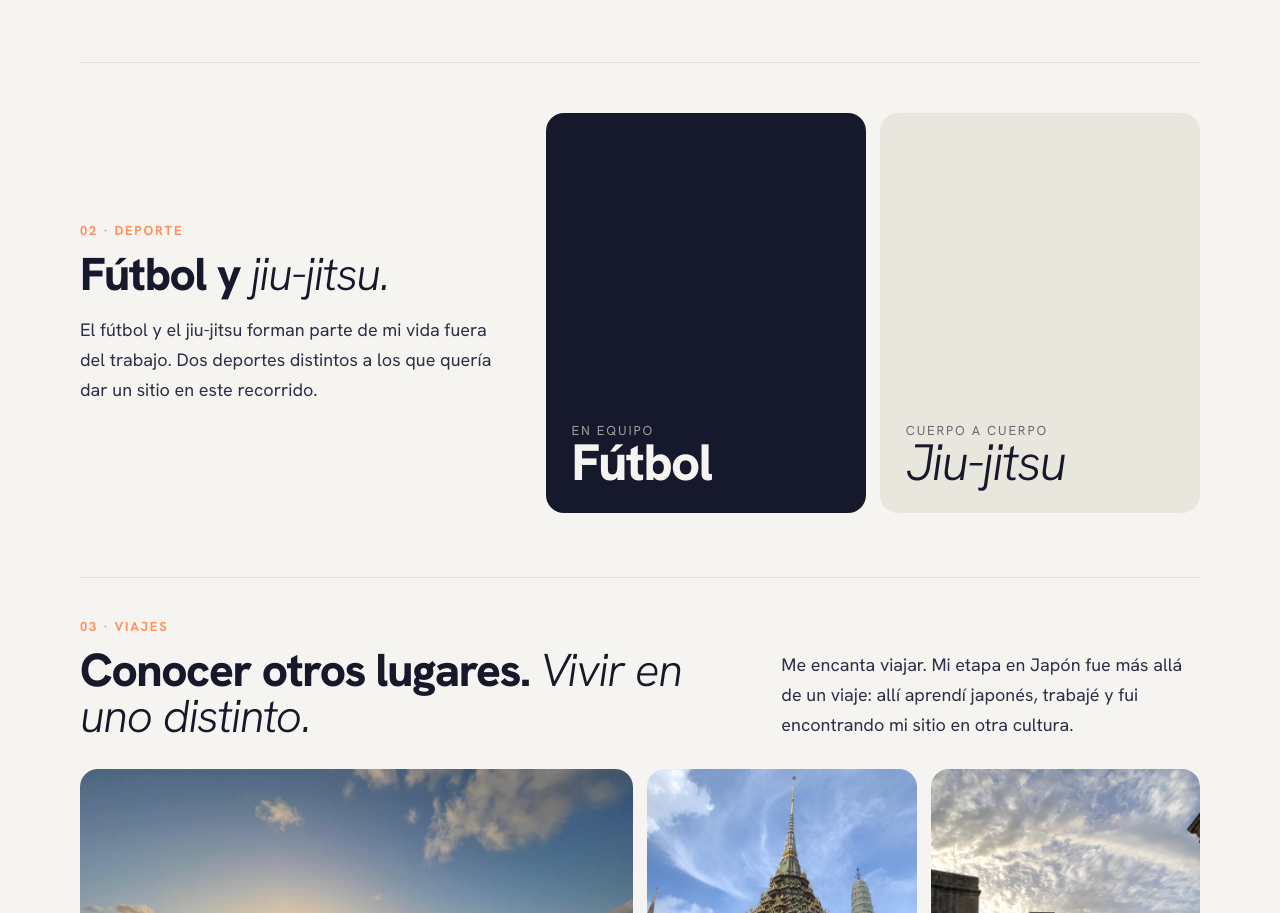
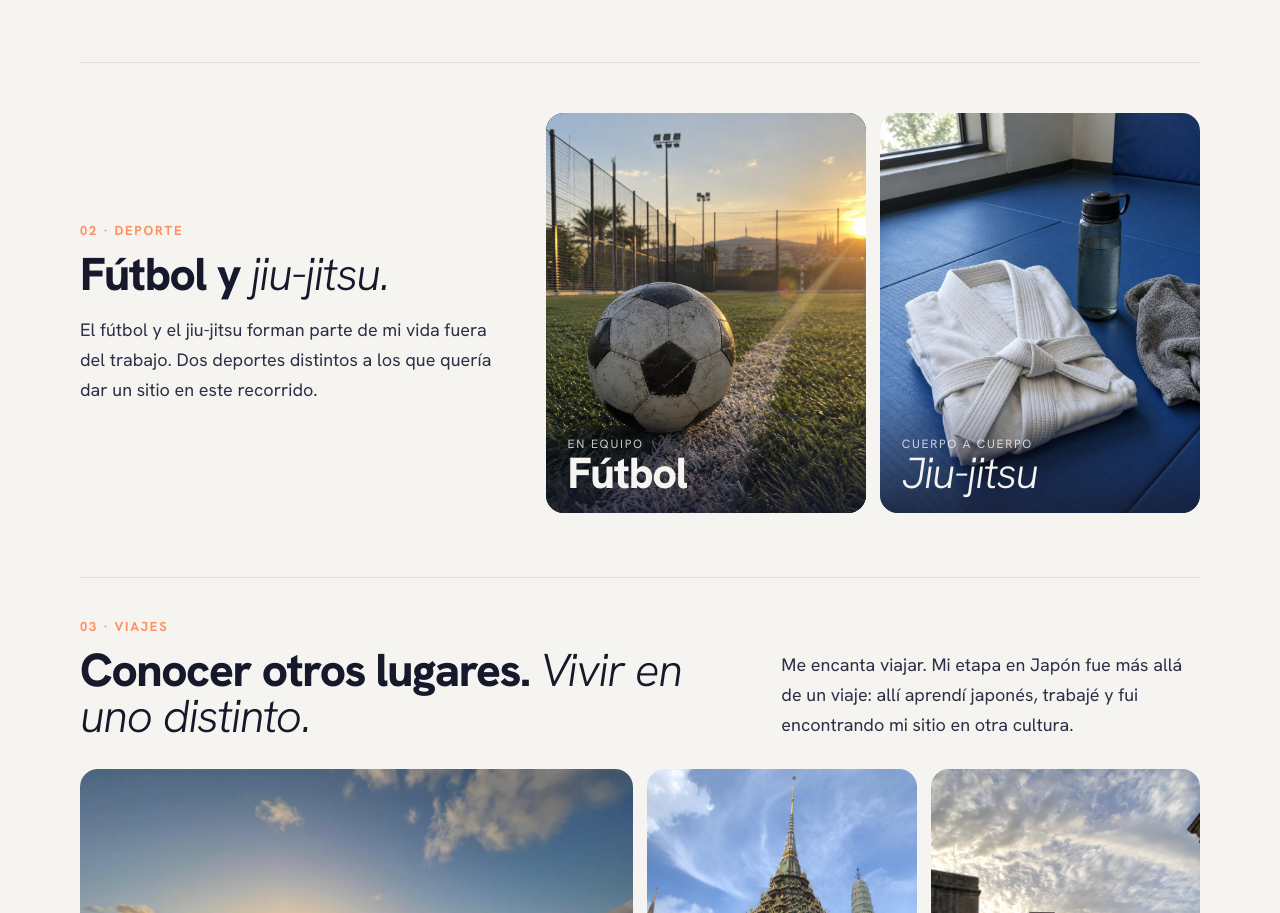
Before and after one commit to arnauruizr-jpg/arnauruizr-jpg.github.io, a plain HTML site: page docs/aficiones.html in a window 1280 px wide. Shown: the part 1025-1938 px from the top of the page. Drawn offline with Linux system fonts and the light colour scheme.

Commit message:
Fotos de fútbol y jiu-jitsu; botón de Japón en móvil

```diff
--- a/docs/aficiones.html
+++ b/docs/aficiones.html
@@ -71,14 +71,14 @@ a:focus-visible,button:focus-visible{outline:3px solid #2A35D8;outline-offset:3p
 <p style="margin: 18px 0 0; font-size: 18px; line-height: 1.65; color: #2C2F45">El fútbol y el jiu-jitsu forman parte de mi vida fuera del trabajo. Dos deportes distintos a los que quería dar un sitio en este recorrido.</p>
 </div>
 <div style="flex: 3 1 520px; min-width: 0; display: flex; gap: 14px; padding-top: 30px">
-<div style="flex: 1 1 0; min-width: 0; aspect-ratio: 4 / 5; border-radius: 18px; background: #16182B; color: #F5F4F0; display: flex; flex-direction: column; justify-content: flex-end; padding: 26px; box-sizing: border-box">
-<span style="font-size: 13px; letter-spacing: .14em; text-transform: uppercase; opacity: .6">En equipo</span>
-<span style="font-weight: 800; font-size: clamp(36px, 4vw, 56px); line-height: .95; letter-spacing: -.03em">Fútbol</span>
-</div>
-<div style="flex: 1 1 0; min-width: 0; aspect-ratio: 4 / 5; border-radius: 18px; background: #E9E6DD; color: #16182B; display: flex; flex-direction: column; justify-content: flex-end; padding: 26px; box-sizing: border-box">
-<span style="font-size: 13px; letter-spacing: .14em; text-transform: uppercase; opacity: .6">Cuerpo a cuerpo</span>
-<span style="font-weight: 300; font-style: italic; font-size: clamp(36px, 4vw, 56px); line-height: .95; letter-spacing: -.03em">Jiu-jitsu</span>
-</div>
+<figure style="flex: 1 1 0; min-width: 0; margin: 0; position: relative; aspect-ratio: 4 / 5; border-radius: 18px; overflow: hidden; background: #16182B">
+<img class="ph" src="img/aficiones-futbol.jpg" alt="Un balón de fútbol sobre la línea de un campo de césped artificial al atardecer" style="position: absolute; inset: 0; width: 100%; height: 100%; object-fit: cover; display: block">
+<figcaption style="position: absolute; left: 0; right: 0; bottom: 0; padding: 40px 22px 20px; background: linear-gradient(transparent, rgba(22,24,43,.75)); color: #F5F4F0"><span style="display: block; font-size: 12px; letter-spacing: .14em; text-transform: uppercase; opacity: .8">En equipo</span><span style="display: block; font-weight: 800; font-size: clamp(30px, 3.4vw, 46px); line-height: .95; letter-spacing: -.03em">Fútbol</span></figcaption>
+</figure>
+<figure style="flex: 1 1 0; min-width: 0; margin: 0; position: relative; aspect-ratio: 4 / 5; border-radius: 18px; overflow: hidden; background: #E9E6DD">
+<img class="ph" src="img/aficiones-jiujitsu.jpg" alt="Un kimono de jiu-jitsu doblado con su cinturón sobre el tatami, junto a una botella de agua y una toalla" style="position: absolute; inset: 0; width: 100%; height: 100%; object-fit: cover; display: block">
+<figcaption style="position: absolute; left: 0; right: 0; bottom: 0; padding: 40px 22px 20px; background: linear-gradient(transparent, rgba(22,24,43,.75)); color: #F5F4F0"><span style="display: block; font-size: 12px; letter-spacing: .14em; text-transform: uppercase; opacity: .8">Cuerpo a cuerpo</span><span style="display: block; font-weight: 300; font-style: italic; font-size: clamp(30px, 3.4vw, 46px); line-height: .95; letter-spacing: -.03em">Jiu-jitsu</span></figcaption>
+</figure>
 </div>
 </section>
 
```
Also changed, not shown: docs/img/aficiones-futbol.jpg (added), docs/img/aficiones-jiujitsu.jpg (added).
